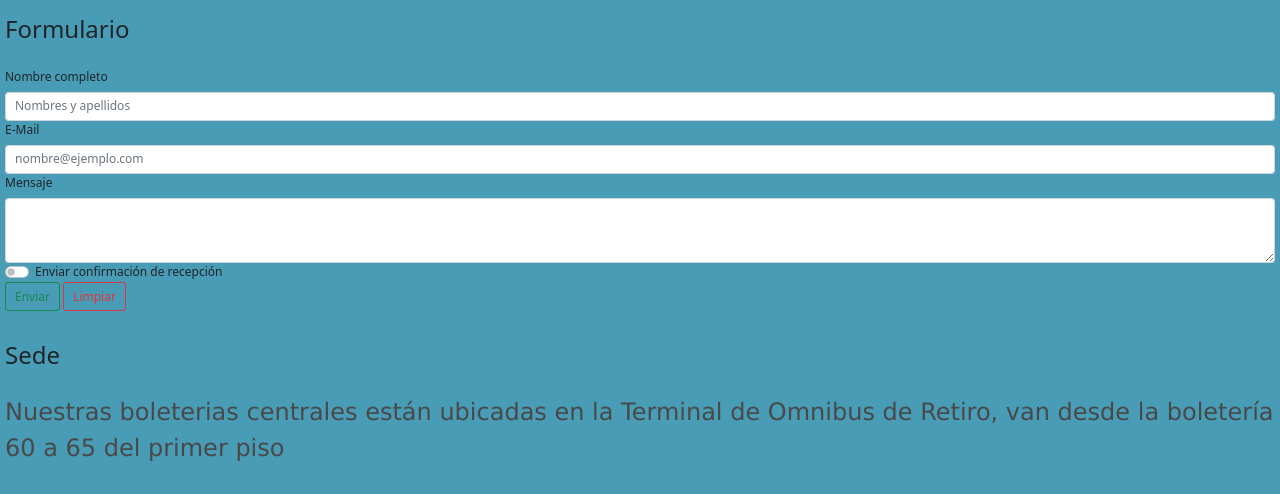
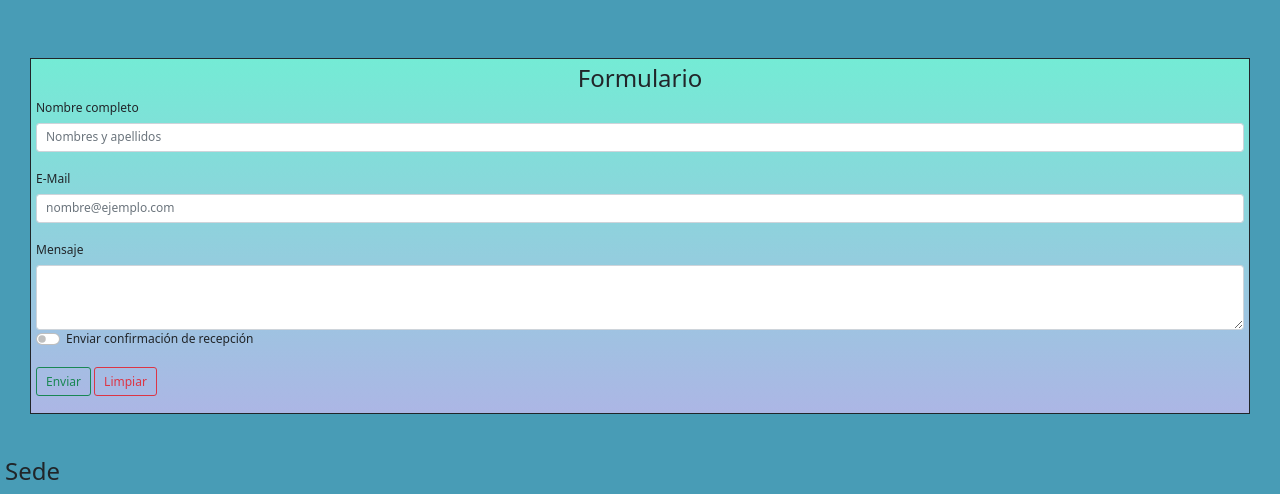
Before and after one commit to maximoemira/MiraViajesSRLMaximoEmilianoMira, a website: page Paginas/Contacto.html in a window 1280 px wide. Shown: the part 301-795 px from the top of the page. Drawn offline with nearby package versions, Linux system fonts and the light colour scheme; a web font is replaced by a local one.

Commit message:
Formulario de contacto modificado

```diff
--- a/Paginas/Contacto.html
+++ b/Paginas/Contacto.html
@@ -56,27 +56,32 @@
       <br />
       <br />
       </ul>
+      <br>
+      <section class="formcontact border border-dark">
+     <form action="">
       <h2>Formulario</h2>
-      <br>
-     <form action="">
        <fieldset>
        <div class="mb-3">
           <label for="exampleFormControlInput1" class="form-label">Nombre completo</label>
           <input type="text" class="form-control" id="exampleFormControlInput1" placeholder="Nombres y apellidos">
+          <br>
           <label for="exampleFormControlInput1" class="form-label">E-Mail</label>
           <input type="email" class="form-control" id="exampleFormControlInput1" placeholder="nombre@ejemplo.com">
+          <br>
           <label for="exampleFormControlTextarea1" class="form-label">Mensaje</label>
           <textarea class="form-control" id="exampleFormControlTextarea1" rows="3"></textarea>
           <div class="form-check form-switch">
           <input class="form-check-input" type="checkbox" id="flexSwitchCheckDefault">
           <label class="form-check-label" for="flexSwitchCheckDefault">Enviar confirmación de recepción</label>
        </div>
+       <br>
         <input type="submit" class="btn-check" name="options-outlined" id="success-outlined" autocomplete="off" checked>
         <label class="btn btn-outline-success" for="success-outlined">Enviar</label>
         <input type="reset" class="btn-check" name="options-outlined" id="danger-outlined" autocomplete="off">
         <label class="btn btn-outline-danger" for="danger-outlined">Limpiar</label>
       </fieldset>
      </form>
+    </section>
      <br>
      <h2>Sede</h2>
      <br>
--- a/scss/origen.scss
+++ b/scss/origen.scss
@@ -158,6 +158,19 @@ table {
     }
   }
 }
+
+.formcontact{
+  background: linear-gradient(#74ebd5, #ACB6E5);
+  display: grid;
+  margin: 25px;
+  form{
+    margin: 5px;
+    h2{
+      text-align: center;
+    }
+  }
+}
+
 @media (max-width: 640px) {
   body {
     background-color: green;
```
Also changed, not shown: css/estilos.css, scss/origen.css, 1 other file.
